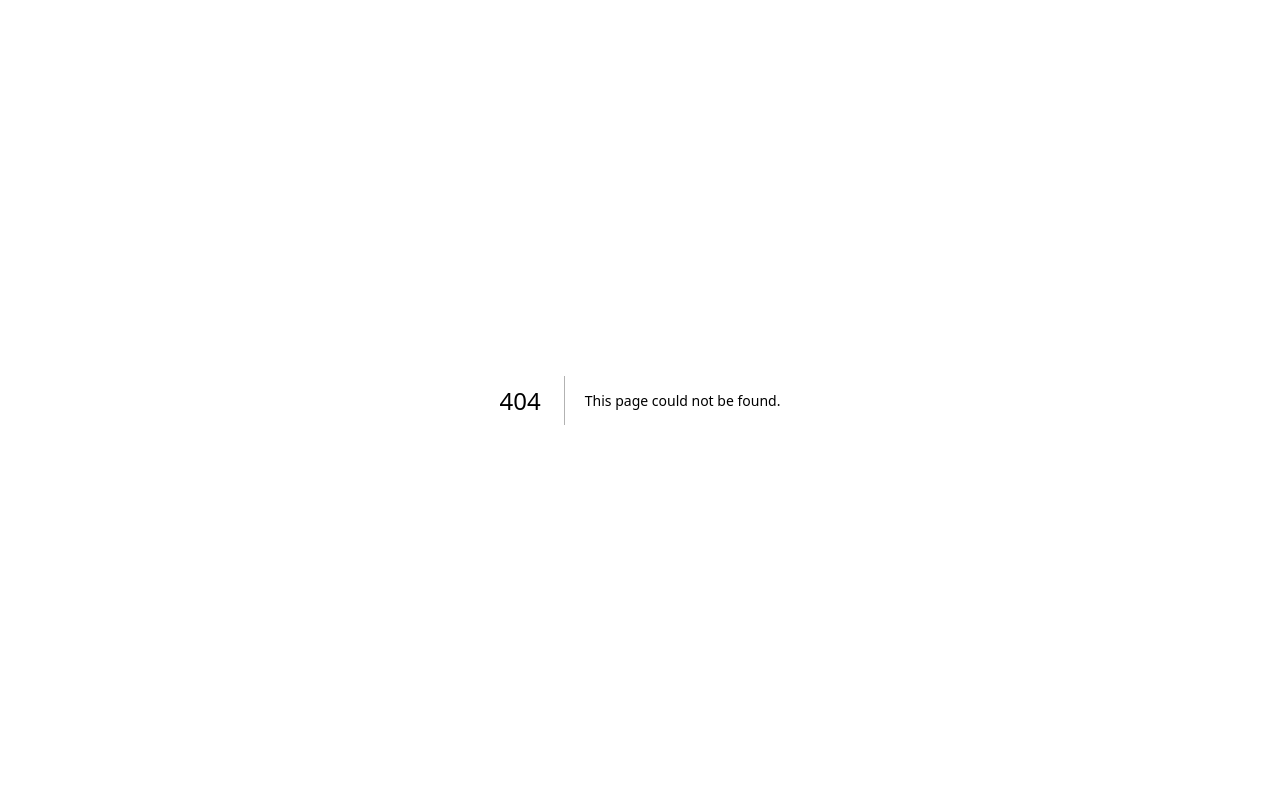
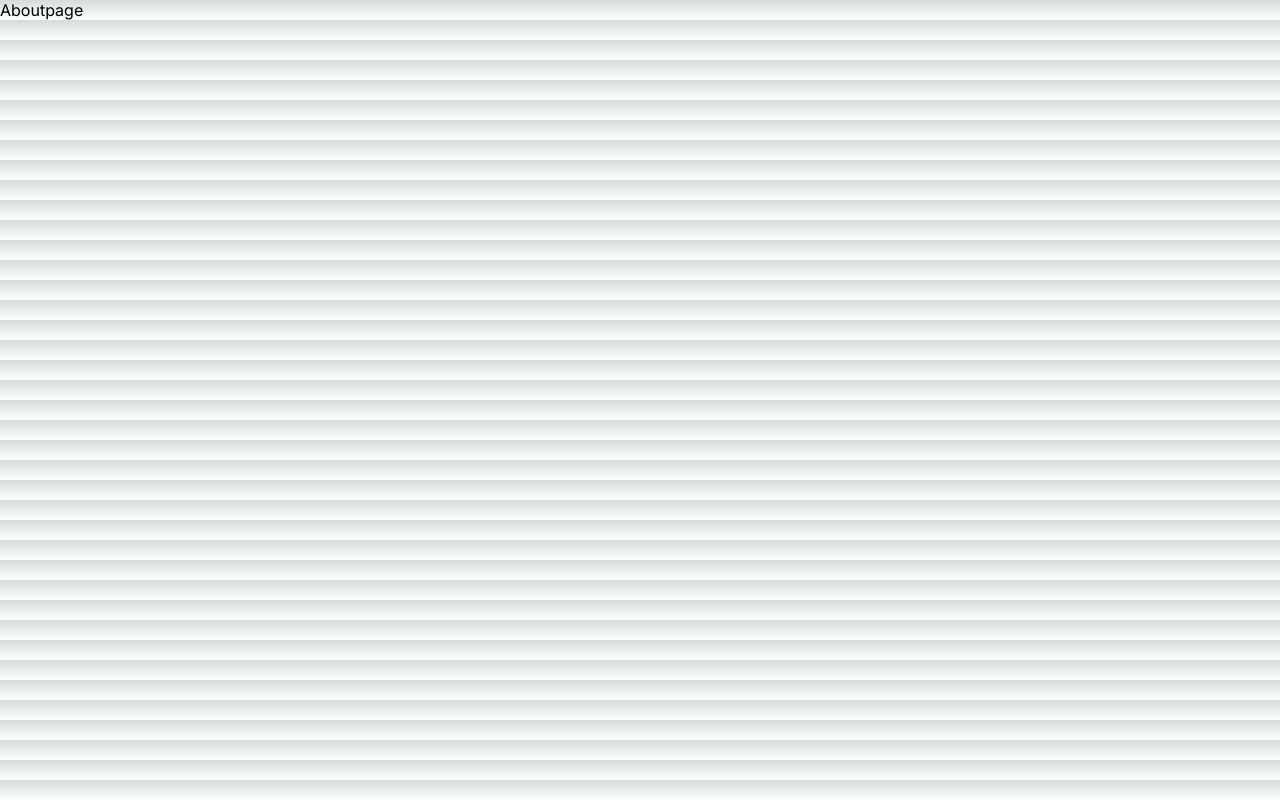
Before and after one commit to shane-brendon/portfolio, a Next.js app: page /about in a window 1280 px wide. Before the commit this address had no page. Built offline with nearby package versions, Linux system fonts and the light colour scheme.

Commit message:
[+][UPD][Resources] - feature/Aboutpage

```diff
--- /dev/null
+++ b/app/about/page.jsx
@@ -0,0 +1,9 @@
+import React from 'react'
+
+const Aboutpage = () => {
+  return (
+    <div>Aboutpage</div>
+  )
+}
+
+export default Aboutpage
```
